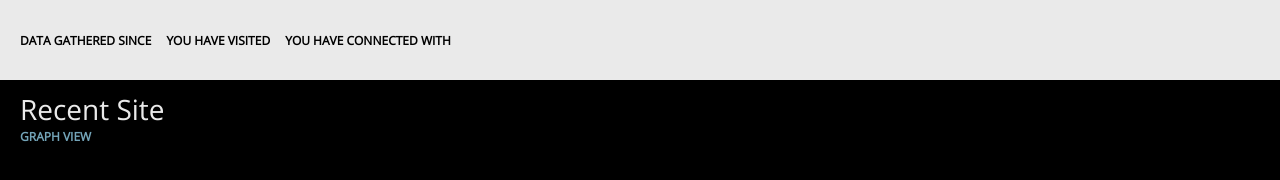
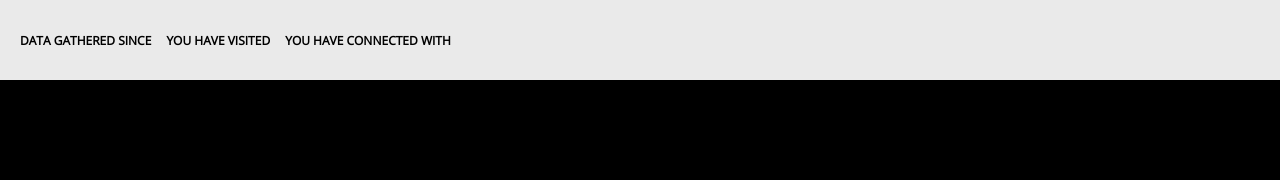
Before and after one commit to UChicagoSUPERgroup/TrackingTransparencyPETS2024, a browser extension: page extension/lightbeam/index.html in a window 1280 px wide. Drawn offline with Linux system fonts and the light colour scheme; files whose address does not match are found by name.

Commit message:
remove more unneded headers

```diff
--- a/extension/lightbeam/index.html
+++ b/extension/lightbeam/index.html
@@ -37,14 +37,6 @@
         </dl>
       </section>
       <section class="vis">
-        <div class="vis-header max-graph">
-          <!-- @todo update filter with current filter state -->
-          <h1 id="filter">Recent Site</h1>
-          <!-- @todo update view with current view state -->
-          <h2><span id="view">Graph</span> View</h2>
-          <!-- @todo display list or graph view, update view based on filter and controls -->
-          <!-- @todo remove the hard-coded width, height values -->
-        </div>
         <div class="vis-controls info-panel-controls unimplemented">
           <!-- @todo check purpose of website icon -->
           <button class="info-panel website"></button>
```
